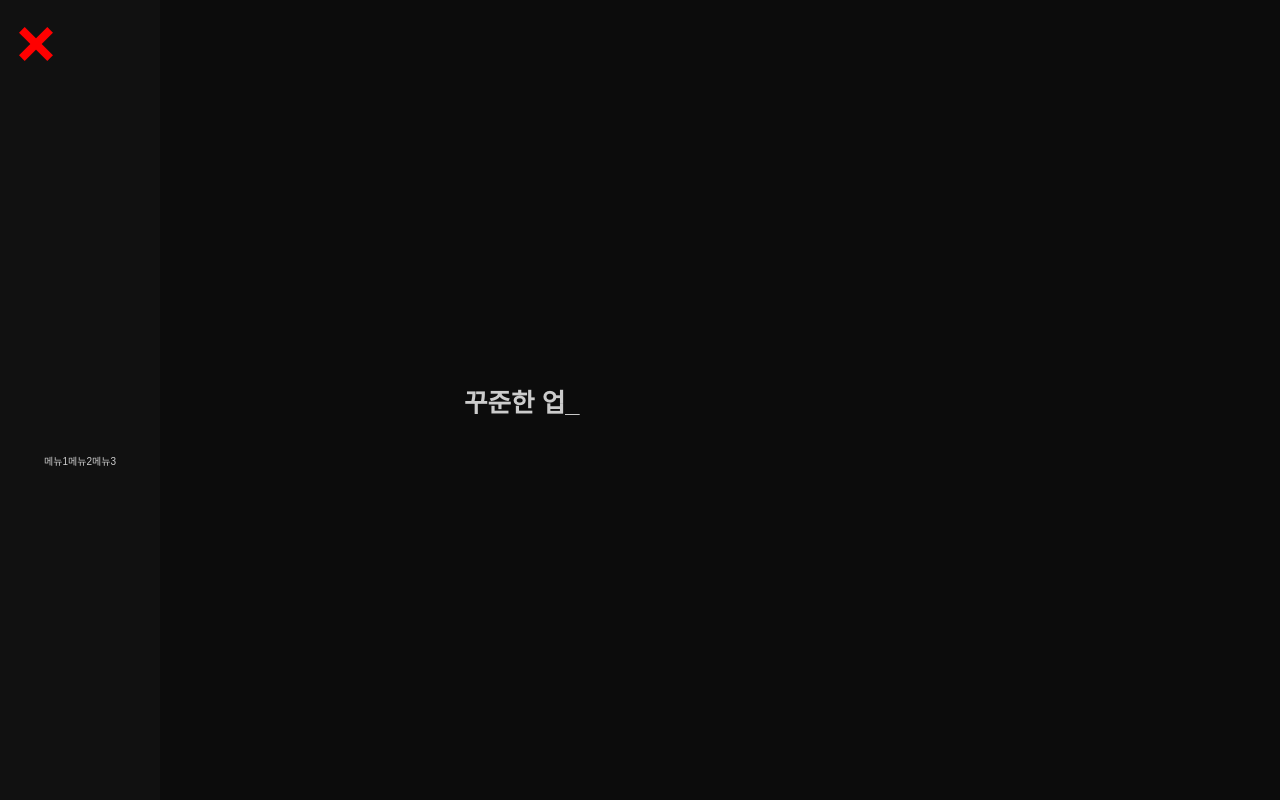
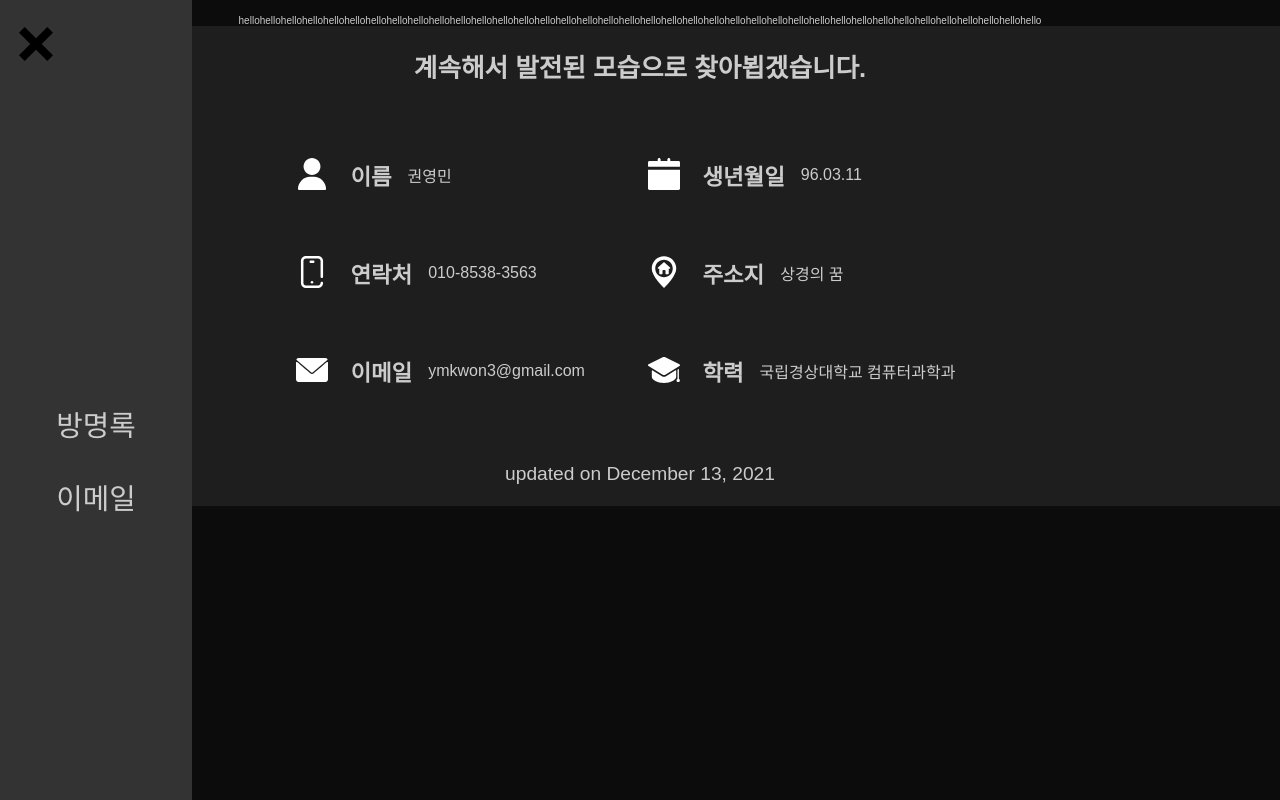
Before and after one commit to ymkwon3/web, a React (Create React App) app in the folder web/: page /#/board in a window 1280 px wide. Both pictures are taken after a click on the element 36 px from the left and 36 px from the top of the page. Shown: the top 800 px of the page. Built offline with nearby package versions, Linux system fonts and the light colour scheme; no server answers.

Commit message:
gh-page에 spa 적용하기 위해 BrowserRouter 대신 HashRouter 적용

```diff
--- a/web/package.json
+++ b/web/package.json
@@ -7,6 +7,7 @@
     "@testing-library/react": "^11.1.0",
     "@testing-library/user-event": "^12.1.10",
     "axios": "^0.24.0",
+    "query-string": "^7.0.1",
     "react": "^17.0.2",
     "react-dom": "^17.0.2",
     "react-router-dom": "^6.0.2",
--- a/web/src/App.jsx
+++ b/web/src/App.jsx
@@ -1,5 +1,5 @@
 import React, { useRef, useEffect, useState } from 'react';
-import { BrowserRouter, Routes, Route } from 'react-router-dom';
+import { HashRouter, Routes, Route, Link } from 'react-router-dom';
 import ReactDOM from 'react-dom';
 
 import './css/App.css';
@@ -15,10 +15,9 @@ function App() {
   const menuRef = useRef();
   const handleToggle = () => {
     setActive(!isMenuActive);
-    menuRef.current.style.width = isMenuActive ? "10rem" : "0";
+    menuRef.current.style.width = isMenuActive ? "15vw" : "0";
     console.log(menuRef.current.style)
   };
-
   return (
     <>
       <div className="App">
@@ -27,17 +26,18 @@ function App() {
           <div className={`menu-bar2 ${isMenuActive ? "" : "menu-change"}`}></div>
           <div className={`menu-bar3 ${isMenuActive ? "" : "menu-change"}`}></div>
         </div>
-        <div className="menu" ref={menuRef}>
-          <div>메뉴1</div>
-          <div>메뉴2</div>
-          <div>메뉴3</div>
+        <div className="menu flex-column" ref={menuRef}>
+          <div>방명록</div>
+          <div>이메일</div>
         </div>
-        <BrowserRouter>
+        <HashRouter>
+          <Link to="/board">링ㅋ므</Link>
           <Routes>
+
             <Route path="/" element={<MainPage/>}/>
             <Route path="/board" element={<Board/>}/>
           </Routes>
-        </BrowserRouter>
+        </HashRouter>
           <div className="App-footer">
             <Footer />
           </div>
--- a/web/src/components/Footer.jsx
+++ b/web/src/components/Footer.jsx
@@ -45,7 +45,7 @@ function App(props) {
                     </div>
                 </div>
                 <div className="footer-update">
-                    updated on December 7, 2021
+                    updated on December 13, 2021
                 </div>
             </div>
         </>
--- a/web/src/components/board.jsx
+++ b/web/src/components/board.jsx
@@ -1,7 +1,10 @@
 import { useRef, useEffect } from 'react';
+import { useLocation } from 'react-router-dom';
 import axios from 'axios';
 
 function App(props) {
+    const location = useLocation();
+
     useEffect(() => {
         const url = "http://localhost:3001/board";
         axios.get(url).then(function(res){
@@ -11,10 +14,10 @@ function App(props) {
             console.log("err: " + err);
         });
     }, []);
-
+    console.log(location);
     return (
         <div>
-            hello
+            hellohellohellohellohellohellohellohellohellohellohellohellohellohellohellohellohellohellohellohellohellohellohellohellohellohellohellohellohellohellohellohellohellohellohellohellohellohello
         </div>
     );
 }
--- a/web/src/css/App.css
+++ b/web/src/css/App.css
@@ -34,6 +34,7 @@ a:hover {
 
 .App-header {
   height: 100vh;
+  background-color: #121212;
 }
 .App-header > div {
   font-size: 1.6rem;
@@ -44,7 +45,7 @@ a:hover {
 }
 
 .App-aboutMe {
-  background-color: white;
+  background: white;
   height: 40vh;
 }
 
@@ -157,8 +158,6 @@ a:hover {
 .menu-button {
   position: fixed;
   display: inline-block!important;
-  width: 2.5rem;
-  height: 2.5rem;
   content: none;
   top: 1rem;
   left: 1rem;
@@ -171,7 +170,7 @@ a:hover {
 .menu-bar1, .menu-bar2, .menu-bar3 {
   width: 1.5rem;
   height: 0.5rem;
-  background-color: red;
+  background-color: black;
   margin: 0.5rem 0;
   transition: 0.5s;
 }
@@ -201,12 +200,17 @@ a:hover {
   width: 0;
   position: fixed;
   z-index: 2;
-  top: 0;
-  left: 0;
-  background-color: #111;
+  background-color: #333333;
   overflow-x: hidden;
   transition: 0.5s;
   padding-top: 60px;
+}
+
+.menu > div {
+  font-size: 1.8rem;
+  margin: 1rem 0;
+  cursor: pointer;
+  user-select: none;
 }
 
 @keyframes slideInLeft {
--- a/web/src/css/Project.css
+++ b/web/src/css/Project.css
@@ -6,7 +6,7 @@
     transform: rotateY(0deg);
     transition: 0.5s;
     transform-style: preserve-3d;
-    box-shadow: 0.2rem 0.2rem 0.5rem #505050;
+    box-shadow: 0.1rem 0.1rem 0.2rem #505050;
     cursor: pointer;
 }
 
```
Also changed, not shown: 2 other files (tests, documents, lock files or other folders).
